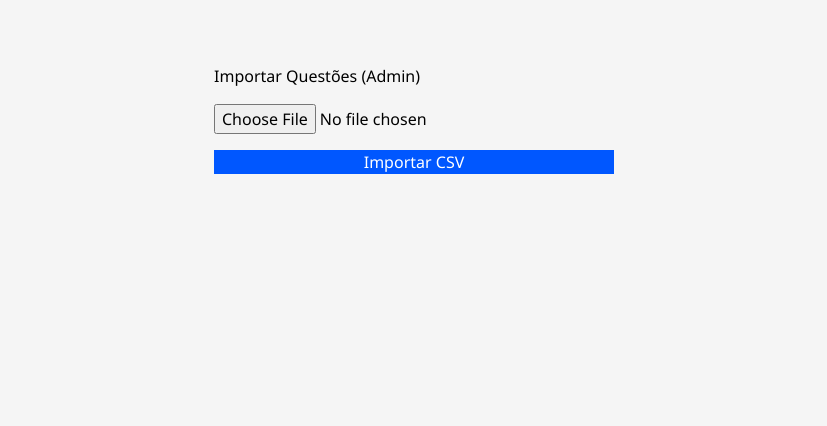
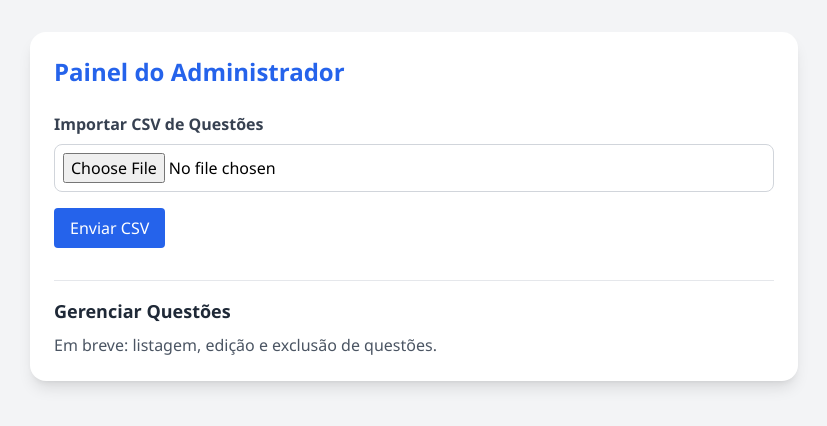
Before and after one commit to pgeovanny/divi, a Next.js app in the folder frontend/: page /admin in a window 1280 px wide. Shown: the top 426 px of the page, without its empty margins (226-1053 px from the left). Built offline with nearby package versions, Linux system fonts and the light colour scheme.

Commit message:
Update admin.js

```diff
--- a/frontend/pages/admin.js
+++ b/frontend/pages/admin.js
@@ -1,20 +1,46 @@
-import { useRef, useState } from "react";
+import { useState } from 'react';
 
-export default function AdminImport() {
-  const fileRef = useRef();
-  const [msg, setMsg] = useState("");
-  function handleImport(e) {
+export default function AdminPage() {
+  const [csvFile, setCsvFile] = useState(null);
+
+  const handleCsvChange = (e) => {
+    setCsvFile(e.target.files[0]);
+  };
+
+  const handleCsvUpload = (e) => {
     e.preventDefault();
-    if (!fileRef.current.files.length) return setMsg("Selecione um arquivo CSV!");
-    setMsg("Arquivo enviado (simulação)");
-    // Aqui você pode conectar com a rota de importação real via fetch/axios
-  }
+    if (csvFile) {
+      console.log('Enviando CSV:', csvFile.name);
+      // Aqui será feito o upload para o backend futuramente
+    }
+  };
+
   return (
-    <form onSubmit={handleImport} style={{margin:"4rem auto",maxWidth:400,display:"flex",flexDirection:"column",gap:"1rem"}}>
-      <h2>Importar Questões (Admin)</h2>
-      <input type="file" accept=".csv" ref={fileRef} />
-      <button style={{background:"#0057FF",color:"#fff"}} type="submit">Importar CSV</button>
-      <span>{msg}</span>
-    </form>
-  )
+    <div className="min-h-screen bg-gray-100 p-8">
+      <div className="max-w-3xl mx-auto bg-white rounded-2xl shadow-lg p-6">
+        <h1 className="text-2xl font-bold text-blue-600 mb-6">Painel do Administrador</h1>
+
+        <form onSubmit={handleCsvUpload} className="mb-8">
+          <label className="block mb-2 font-semibold text-gray-700">Importar CSV de Questões</label>
+          <input
+            type="file"
+            accept=".csv"
+            onChange={handleCsvChange}
+            className="mb-4 block w-full border border-gray-300 p-2 rounded-lg"
+          />
+          <button
+            type="submit"
+            className="bg-blue-600 text-white px-4 py-2 rounded hover:bg-blue-700"
+          >
+            Enviar CSV
+          </button>
+        </form>
+
+        <div className="border-t pt-4">
+          <h2 className="text-lg font-semibold text-gray-800 mb-2">Gerenciar Questões</h2>
+          <p className="text-gray-600">Em breve: listagem, edição e exclusão de questões.</p>
+        </div>
+      </div>
+    </div>
+  );
 }
```
